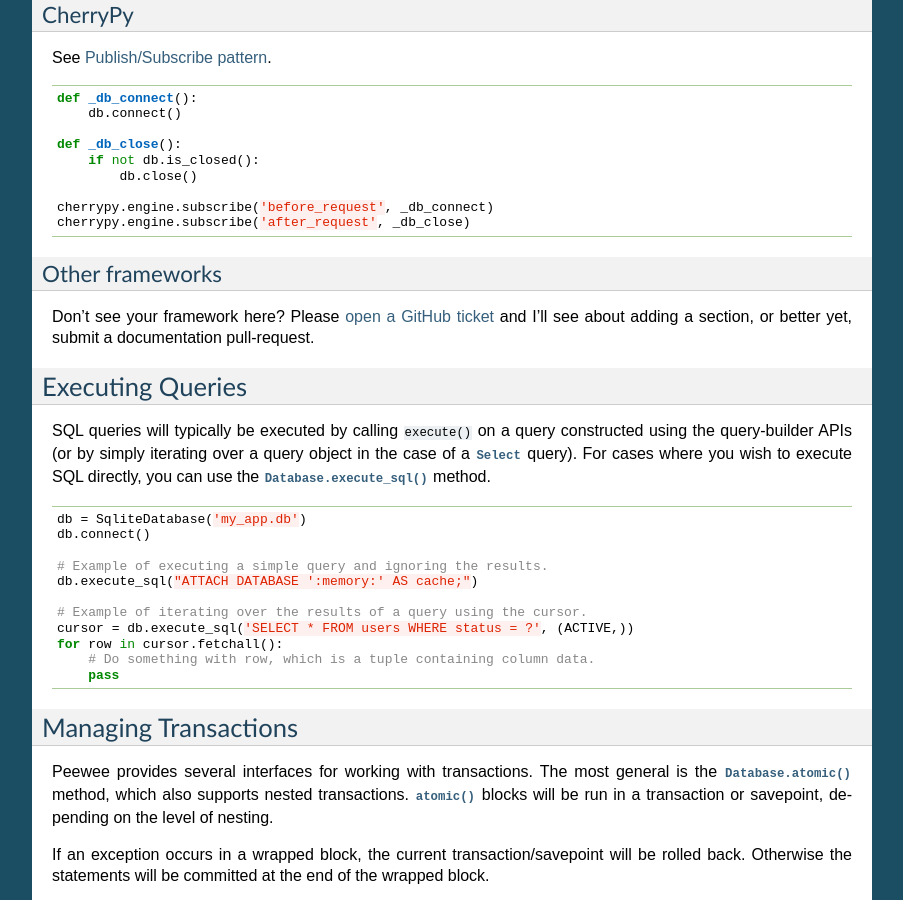
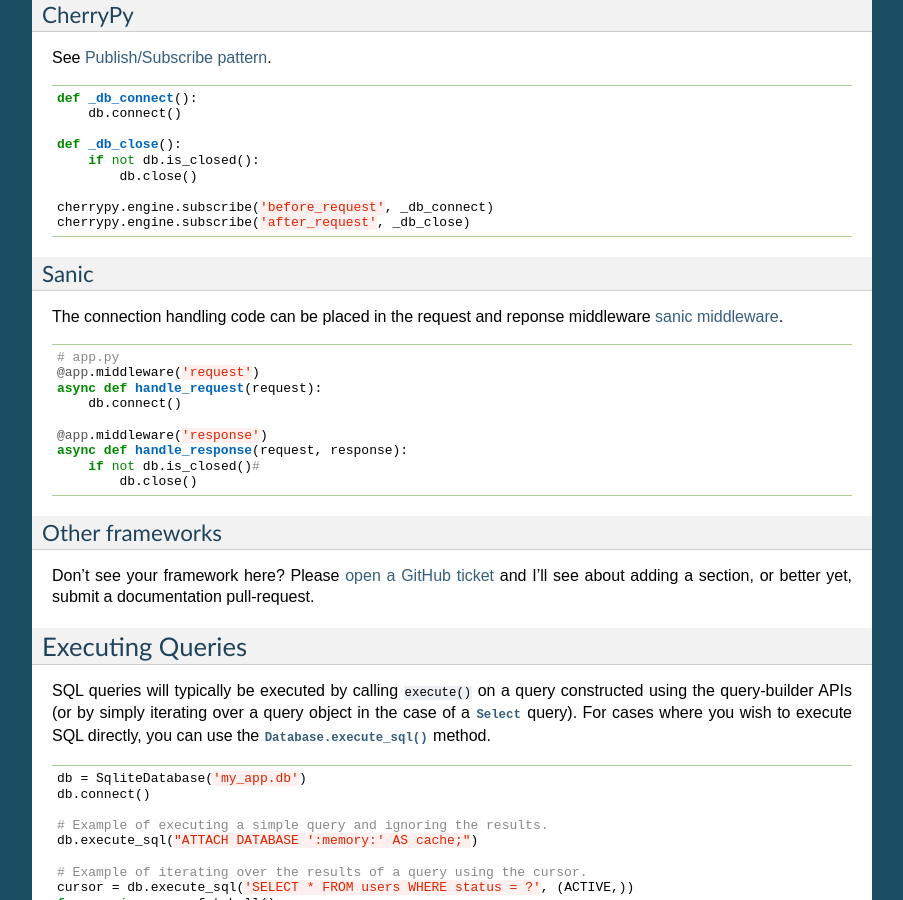
Before and after one commit to coleifer/peewee, a Sphinx documentation site: the page built from docs/peewee/database.rst, in a window 1280 px wide and 900 px high, scrolled down 15941 px. Shown: the whole window, without its empty margins (198-1101 px from the left). Built offline with Sphinx 7.4.7, drawn with Linux system fonts in a browser that asks for light colours; pages that are not in the unit, such as notebooks, are missing from menus.

Commit message:
add Sanic Integration

```diff
--- a/docs/peewee/database.rst
+++ b/docs/peewee/database.rst
@@ -1076,6 +1076,24 @@
     cherrypy.engine.subscribe('before_request', _db_connect)
     cherrypy.engine.subscribe('after_request', _db_close)
 
+Sanic
+^^^^^
+
+The connection handling code can be placed in the request and reponse middleware `sanic middleware
+<https://github.com/channelcat/sanic/blob/master/docs/sanic/middleware.md>`_.
+
+.. code-block:: python
+
+    # app.py
+    @app.middleware('request')
+    async def handle_request(request):
+        db.connect()
+
+    @app.middleware('response')
+    async def handle_response(request, response):
+        if not db.is_closed()#
+            db.close()
+
 Other frameworks
 ^^^^^^^^^^^^^^^^
 
```
